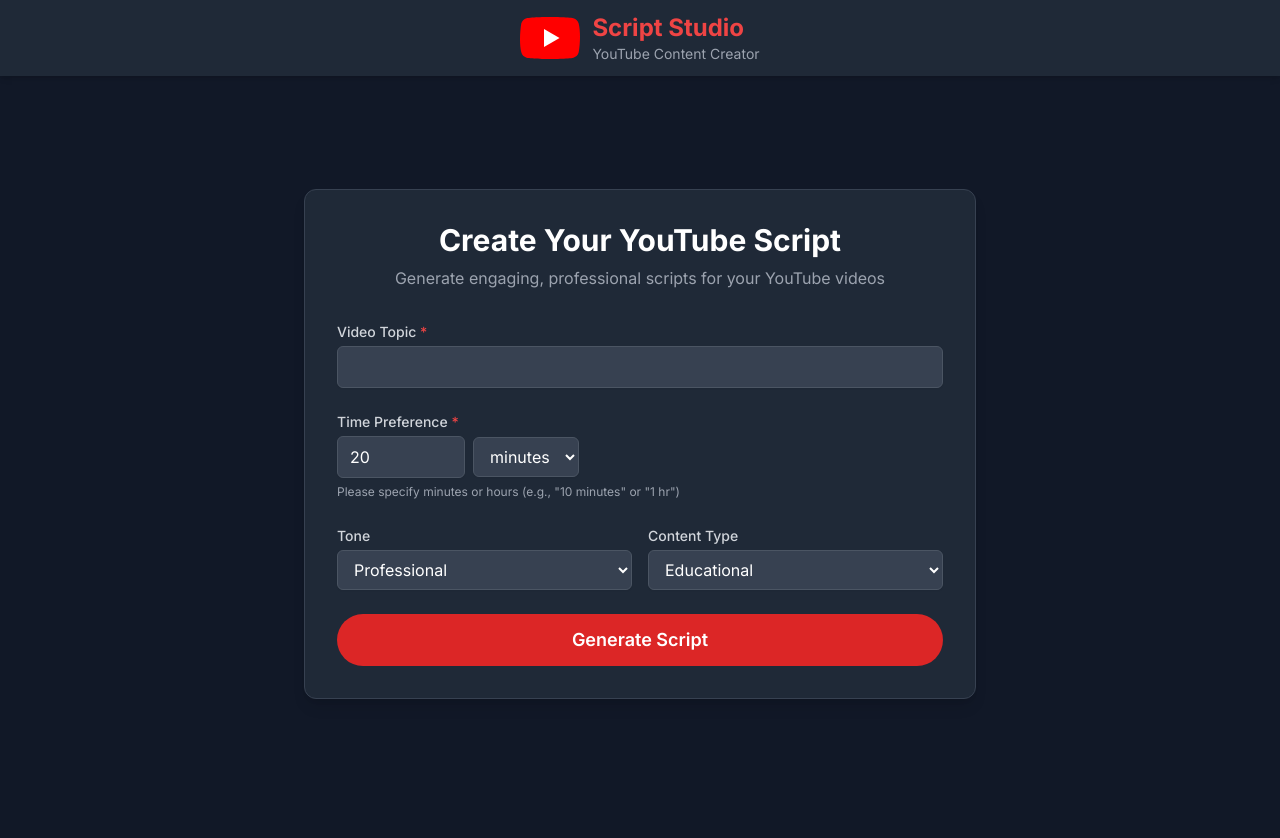
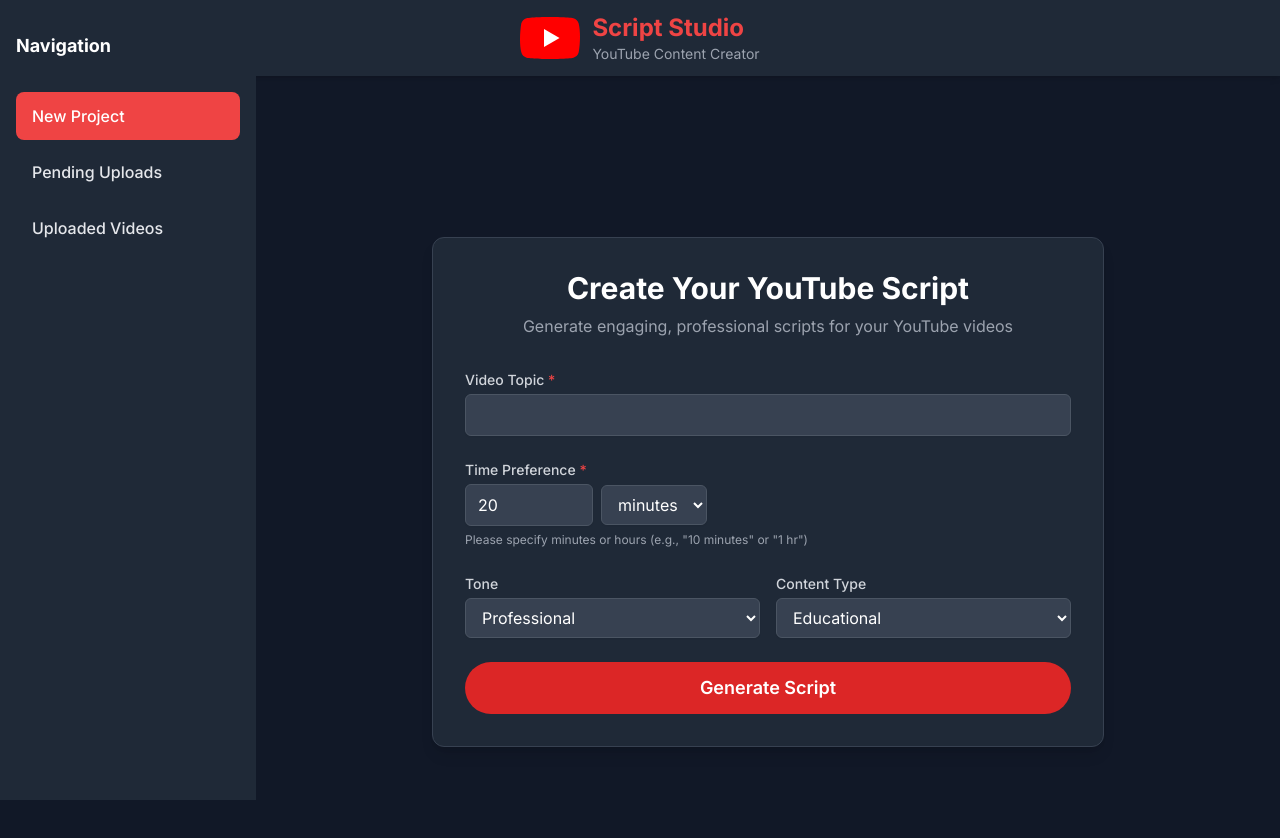
Before and after one commit to salihck1/Nicorai-Yotube-_Agent, a Next.js app in the folder frontend/: page / in a window 1280 px wide. Shown: the top 838 px of the page. Before the commit the page ends 812 px from the top, so only its background shows below. Built offline with nearby package versions, Linux system fonts and the light colour scheme.

Commit message:
drawer created

```diff
--- /dev/null
+++ b/frontend/app/components/Drawer.tsx
@@ -0,0 +1,43 @@
+import React, { useState, ReactNode } from 'react';
+
+interface DrawerProps {
+  newProject: ReactNode;
+  pendingUploads: ReactNode;
+  uploadedVideos: ReactNode;
+}
+
+const tabList = [
+  { key: 'new', label: 'New Project' },
+  { key: 'pending', label: 'Pending Uploads' },
+  { key: 'uploaded', label: 'Uploaded Videos' },
+];
+
+export default function Drawer({ newProject, pendingUploads, uploadedVideos }: DrawerProps) {
+  const [selectedTab, setSelectedTab] = useState<'new' | 'pending' | 'uploaded'>('new');
+
+  return (
+    <div className="flex h-screen w-full">
+      {/* Drawer Navigation */}
+      <nav className="fixed top-0 left-0 h-screen w-64 bg-gray-800 text-white flex flex-col py-8 px-4 z-30">
+        <h2 className="text-lg font-bold mb-8">Navigation</h2>
+        {tabList.map(tab => (
+          <button
+            key={tab.key}
+            className={`text-left px-4 py-3 rounded-lg mb-2 font-medium transition-colors duration-200 ${
+              selectedTab === tab.key ? 'bg-red-500 text-white' : 'hover:bg-gray-700 text-gray-200'
+            }`}
+            onClick={() => setSelectedTab(tab.key as any)}
+          >
+            {tab.label}
+          </button>
+        ))}
+      </nav>
+      {/* Tab Content */}
+      <div className="flex-1 flex items-center justify-center ml-64">
+        {selectedTab === 'new' && newProject}
+        {selectedTab === 'pending' && pendingUploads}
+        {selectedTab === 'uploaded' && uploadedVideos}
+      </div>
+    </div>
+  );
+}
--- /dev/null
+++ b/frontend/app/components/PendingUploadsTab.tsx
@@ -0,0 +1,10 @@
+import React from 'react';
+
+export default function PendingUploadsTab() {
+  return (
+    <div className="w-full max-w-2xl bg-gray-800 rounded-xl shadow-lg p-8 border border-gray-700 flex flex-col items-center justify-center min-h-[300px]">
+      <h2 className="text-2xl font-bold text-white mb-4">Pending Uploads</h2>
+      <p className="text-gray-400">No pending uploads.</p>
+    </div>
+  );
+}
--- /dev/null
+++ b/frontend/app/components/UploadedVideosTab.tsx
@@ -0,0 +1,10 @@
+import React from 'react';
+
+export default function UploadedVideosTab() {
+  return (
+    <div className="w-full max-w-2xl bg-gray-800 rounded-xl shadow-lg p-8 border border-gray-700 flex flex-col items-center justify-center min-h-[300px]">
+      <h2 className="text-2xl font-bold text-white mb-4">Uploaded Videos</h2>
+      <p className="text-gray-400">No uploaded videos.</p>
+    </div>
+  );
+}
--- a/frontend/app/page.tsx
+++ b/frontend/app/page.tsx
@@ -5,6 +5,9 @@ import TopicSection from './components/topic_section'
 import ScriptSection from './components/script_section'
 import AssetSection from './components/asset_section'
 import { useRouter } from 'next/navigation'
+import Drawer from './components/Drawer'
+import PendingUploadsTab from './components/PendingUploadsTab'
+import UploadedVideosTab from './components/UploadedVideosTab'
 
 interface FormData {
   topic: string
@@ -670,7 +673,9 @@ export default function Home() {
 
   return (
     <main className="min-h-[calc(100vh-64px)] flex flex-col items-center justify-center p-4">
-      {mediaGenerated ? (
+      <Drawer
+        newProject={
+          mediaGenerated ? (
             <AssetSection
               generatedMedia={generatedMedia}
               regeneratingAsset={regeneratingAsset}
@@ -721,7 +726,11 @@ export default function Home() {
               setVideoApproval={setVideoApproval}
               setMediaGenerated={setMediaGenerated}
             />
-      )}
+          )
+        }
+        pendingUploads={<PendingUploadsTab />}
+        uploadedVideos={<UploadedVideosTab />}
+      />
     </main>
   );
 }
```
Lines whose indentation alone changed are shown as unchanged.
